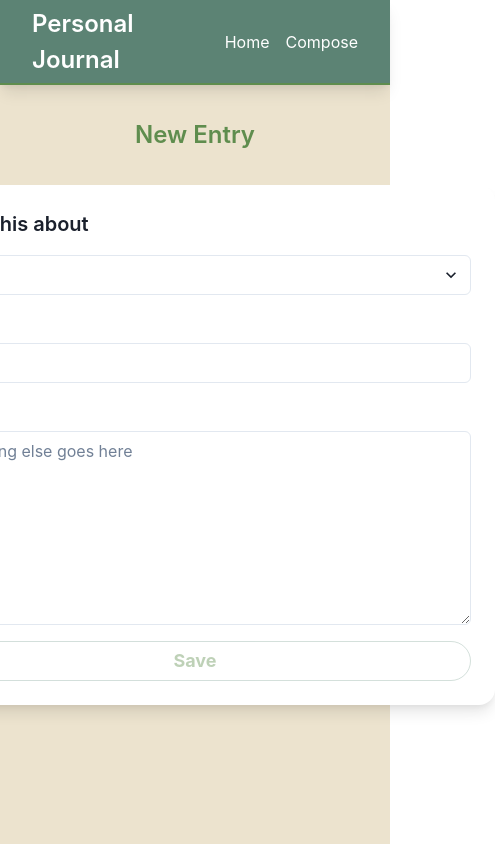
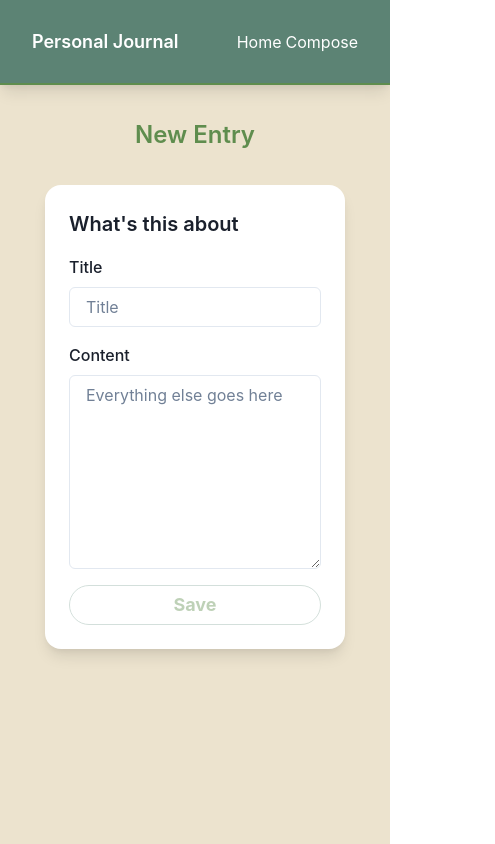
Before and after one commit to Schlukey/Personal-Blog, a React (Create React App) app in the folder app/: page /compose in a window 390 px wide. Shown: the whole page, 495 px wide, since content can reach past the window. Built offline with nearby package versions, Linux system fonts and the light colour scheme.

Commit message:
finalised mobile views

```diff
--- a/app/src/components/app/blog-display/blog-display.tsx
+++ b/app/src/components/app/blog-display/blog-display.tsx
@@ -34,6 +34,7 @@ const BlogDisplay: React.FC<BlogDisplayProps> = ({ title, data }) => {
               bgColor: `${AppColors.contentColor}`,
             }}
             key={index}
+            gap={3}
           >
             <Flex w={'full'} justify={'space-between'} align={'center'}>
               <Text fontSize={'xl'} fontWeight={'600'}>
@@ -41,7 +42,13 @@ const BlogDisplay: React.FC<BlogDisplayProps> = ({ title, data }) => {
               </Text>
               <Text>{datePosted(x)}</Text>
             </Flex>
-            <Flex w={'full'} justify={'space-between'} align={'center'}>
+            <Flex
+              w={'full'}
+              justify={'space-between'}
+              align={{ base: 'start', md: 'center' }}
+              direction={{ base: 'column', md: 'row' }}
+              gap={{base: 3, md: 'auto'}}
+            >
               <Text>{`${x.content?.slice(0, 100)}...`}</Text>
               <Button
                 bgColor={'whitesmoke'}
--- a/app/src/components/app/blog-post/blog-post.tsx
+++ b/app/src/components/app/blog-post/blog-post.tsx
@@ -20,7 +20,7 @@ const BlogPost: React.FC<BlogPostProps> = ({ item }) => {
       bgColor={AppColors.contentColor}
       gap={6}
     >
-      <Flex justify={'space-between'}>
+      <Flex justify={'space-between'} align={'center'}>
         <Text fontSize={'2xl'} fontWeight={'600'} color={'white'}>
           {item?.title}
         </Text>
@@ -31,4 +31,4 @@ const BlogPost: React.FC<BlogPostProps> = ({ item }) => {
   );
 };
 
-export default BlogPost
+export default BlogPost;
--- a/app/src/components/forms/blog-form.tsx
+++ b/app/src/components/forms/blog-form.tsx
@@ -1,8 +1,8 @@
-import React, { useState, useEffect } from 'react';
+import React from 'react';
 import { BaseFormProps } from './base-form';
-import { Button, Select, Stack, Text } from '@chakra-ui/react';
+import { Button, Stack, Text } from '@chakra-ui/react';
 import { AppInput } from '../app/app-input/app-input';
-import { DocType, PostForm } from '../../models/post';
+import { PostForm } from '../../models/post';
 import { yupResolver } from '@hookform/resolvers/yup';
 import * as yup from 'yup';
 import { useForm } from 'react-hook-form';
@@ -30,7 +30,6 @@ const PostEntryForm: React.FC<PostFormProps<PostForm>> = ({
   const {
     control: postControl,
     handleSubmit,
-    setValue,
     formState: { isValid, errors },
   } = useForm<PostForm>({
     defaultValues: form || postFormDefaultValues,
@@ -38,33 +37,11 @@ const PostEntryForm: React.FC<PostFormProps<PostForm>> = ({
     mode: 'onChange',
   });
 
-  const [categories, setCategories] = useState<string[]>();
-  const currentCategories = Object.values(DocType).filter(
-    (x) => typeof x !== 'number'
-  ) as string[];
-
-  useEffect(() => {
-    setCategories(currentCategories);
-  }, []);
-
   return (
     <Stack spacing={4} w={'full'}>
       <Text fontSize={'xl'} fontWeight={'600'}>
         What's this about
       </Text>
-      <Select>
-        {categories?.map((x) => {
-          return (
-            <option
-              key={x}
-              value={`${x}`}
-              onClick={() => setValue('docType', x)}
-            >
-              {x}
-            </option>
-          );
-        })}
-      </Select>
       <AppInput<PostForm>
         name='title'
         control={postControl}
--- a/app/src/components/layouts/header.tsx
+++ b/app/src/components/layouts/header.tsx
@@ -18,11 +18,11 @@ const Header: React.FC = () => {
       boxShadow={'lg'}
     >
       <Box>
-        <Text fontSize={'2xl'} fontWeight={'600'}>
+        <Text fontSize={{base: 'lg', md:'2xl'}} fontWeight={'600'}>
           Personal Journal
         </Text>
       </Box>
-      <Flex gap={4} align={'center'} justify={'flex-end'}>
+      <Flex gap={{base: 1, md: 4}} align={'center'} justify={'flex-end'}>
         <Link
           onClick={() => navigate(RoutesList.Landing)}
           _hover={{
--- a/app/src/pages/compose/compose.tsx
+++ b/app/src/pages/compose/compose.tsx
@@ -65,8 +65,10 @@ const Compose: React.FC = () => {
         bgColor={'white'}
         borderRadius={'2xl'}
         boxShadow={'lg'}
-        w={'600px'}
+        w={{base: '300px', lg: '600px'}}
         p={6}
+        justify={'center'}
+        align={'center'}
       >
         <PostEntryForm
           onSubmit={async (formData) => {
--- a/app/src/pages/landing/landing.tsx
+++ b/app/src/pages/landing/landing.tsx
@@ -4,7 +4,7 @@ import { Flex } from '@chakra-ui/react';
 import Header from '../../components/layouts/header';
 import { AppColors } from '../../theme';
 import BlogDisplay from '../../components/app/blog-display/blog-display';
-import { findAllPosts, findPostById } from '../../api/postApi';
+import { findAllPosts } from '../../api/postApi';
 
 const LandingPage: React.FC = () => {
   const [posts, setPosts] = useState<Post[]>([]);
@@ -18,10 +18,10 @@ const LandingPage: React.FC = () => {
   return (
     <Flex
       direction={'column'}
-      w={'full'}
+      maxW={'100vw'}
       bgColor={AppColors.appBackgroundLight}
       minH={'100vh'}
-      pos={'relative'}
+      overflow={'hidden'}
     >
       <Header />
       <BlogDisplay title='Posts' data={posts || []} />
--- a/app/src/pages/post/post.tsx
+++ b/app/src/pages/post/post.tsx
@@ -1,5 +1,5 @@
 import React, { useState, useEffect } from 'react';
-import { Flex, Text } from '@chakra-ui/react';
+import { Flex } from '@chakra-ui/react';
 import Header from '../../components/layouts/header';
 import { AppColors } from '../../theme';
 import { useParams } from 'react-router-dom';
@@ -33,14 +33,15 @@ const Posts: React.FC = () => {
   return (
     <Flex
       direction={'column'}
-      w={'full'}
+      maxW={'100vw'}
       bgColor={AppColors.appBackgroundLight}
       minH={'100vh'}
+      overflow={'hidden'}
       gap={12}
     >
       <Header />
-      <Flex direction={'column'} w={'full'} px={12}>
-        <BlogPost item={post || {} as Post} />
+      <Flex direction={'column'} w={'full'} p={6}>
+        <BlogPost item={post || ({} as Post)} />
       </Flex>
     </Flex>
   );
```
Also changed, not shown: 1 other file (tests, documents, lock files or other folders). Lines whose indentation alone changed are shown as unchanged.
